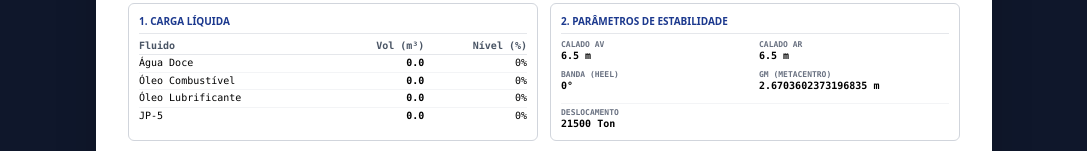
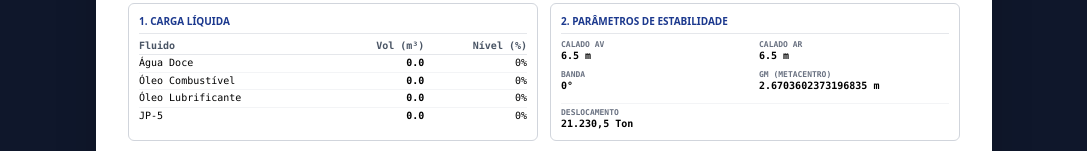
Before and after one commit to andersonscandido90-dotcom/CCMA140, a React (Vite) app: page / in a window 1280 px wide. Both pictures are taken after a click on the button "IMPRESSÃO / PDF". Shown: the part 214-365 px from the top of the page, without its empty margins (96-1183 px from the left). Built offline with nearby package versions, Linux system fonts and the light colour scheme.

Commit message:
feat(stability): sync displacement and add calculator
Enable automatic displacement updates in StabilityPanel
and implement hydrostatic calculation logic in
PrintReport to ensure data consistency.

```diff
--- a/src/components/PrintReport.tsx
+++ b/src/components/PrintReport.tsx
@@ -7,11 +7,82 @@ interface Props {
   onClose?: () => void;
 }
 
+function calculateDisplacement(draftForward: number, draftAft: number): number {
+  const meanDraft = (draftForward + draftAft) / 2;
+  const trim = draftForward - draftAft;
+
+  if (meanDraft <= 0) return 21500;
+
+  const hydrostaticTable = [
+    { draft: 7.5, valores: [26118.811, 25580.9, 25086.6, 24634.0] },
+    { draft: 7.4, valores: [25670.582, 25137.0, 24646.4, 24197.7] },
+    { draft: 7.3, valores: [25224.438, 24695.1, 24208.2, 23763.6] },
+    { draft: 7.2, valores: [24780.4, 24255.1, 23772.0, 23331.6] },
+    { draft: 7.1, valores: [24338.3, 23817.1, 23337.8, 22901.8] },
+    { draft: 7.0, valores: [23898.2, 23380.9, 22905.7, 22474.2] },
+    { draft: 6.9, valores: [23460.1, 22946.7, 22475.8, 22048.7] },
+    { draft: 6.8, valores: [23024.0, 22514.5, 22048.0, 21625.5] },
+    { draft: 6.7, valores: [22589.9, 22084.4, 21622.4, 21204.4] },
+    { draft: 6.6, valores: [22157.7, 21656.3, 21198.9, 20785.5] },
+    { draft: 6.5, valores: [21727.4, 21230.5, 20777.6, 20368.8] },
+    { draft: 6.4, valores: [21299.1, 20806.8, 20358.4, 19954.3] },
+    { draft: 6.3, valores: [20873.0, 20385.2, 19941.4, 19542.2] },
+    { draft: 6.2, valores: [20449.1, 19965.9, 19526.5, 19132.4] },
+    { draft: 6.1, valores: [20027.3, 19548.6, 19113.8, 18725.1] },
+    { draft: 6.0, valores: [19607.7, 19133.5, 18703.2, 18320.3] },
+    { draft: 5.9, valores: [19190.4, 18720.6, 18294.9, 17918.4] },
+    { draft: 5.8, valores: [18775.2, 18309.8, 17888.9, 17519.4] },
+    { draft: 5.7, valores: [18362.2, 17901.3, 17485.2, 17123.4] },
+    { draft: 5.6, valores: [17951.5, 17494.9, 17084.0, 16730.4] },
+    { draft: 5.5, valores: [17542.9, 17090.8, 16685.3, 16340.4] },
+    { draft: 5.4, valores: [17136.6, 16689.0, 16289.3, 15953.3] },
+    { draft: 5.3, valores: [16732.5, 16289.5, 15896.1, 15569.2] },
+    { draft: 5.2, valores: [16330.7, 15892.4, 15506.0, 15188.1] },
+    { draft: 5.1, valores: [15931.2, 15497.8, 15119.1, 14809.8] },
+    { draft: 5.0, valores: [15534.0, 15105.7, 14735.3, 14434.4] },
+  ];
+
+  const trimAbs = Math.abs(trim);
+  let C_index = 0, K_index = 0;
+  if (trim < 0) {
+    if (trimAbs > 1.0) { C_index = 1; K_index = 0; }
+    else { C_index = 2; K_index = 1; }
+  } else {
+    if (trimAbs > 1.0) { C_index = 1; K_index = 3; }
+    else { C_index = 1; K_index = 2; }
+  }
+
+  const sortedTable = [...hydrostaticTable].sort((a, b) => a.draft - b.draft);
+  let lower = sortedTable[0];
+  let upper = sortedTable[sortedTable.length - 1];
+
+  for (let i = 0; i < sortedTable.length - 1; i++) {
+    if (sortedTable[i].draft <= meanDraft && sortedTable[i + 1].draft >= meanDraft) {
+      lower = sortedTable[i];
+      upper = sortedTable[i + 1];
+      break;
+    }
+  }
+
+  const factor = lower.draft === upper.draft ? 0 : (meanDraft - lower.draft) / (upper.draft - lower.draft);
+  const C = lower.valores[C_index] + (upper.valores[C_index] - lower.valores[C_index]) * factor;
+  const K = lower.valores[K_index] + (upper.valores[K_index] - lower.valores[K_index]) * factor;
+  const T = C - K;
+  const S = T * trim;
+  const displacement = C + S;
+  return Math.max(0, Math.round(displacement * 10) / 10);
+}
+
 export default function PrintReport({ report, onClose }: Props) {
   const printSheetRef = useRef<HTMLDivElement>(null);
 
   const [year, month, day] = (report.date || new Date().toISOString().split('T')[0]).split('-');
   const formattedDate = `${day}/${month}/${year}`;
+
+  const currentDisplacement = calculateDisplacement(report.stability.draftForward, report.stability.draftAft);
+  const displayDisplacement = (report.stability.displacement && report.stability.displacement !== 21500)
+    ? report.stability.displacement
+    : currentDisplacement;
 
   const triggerPrint = () => {
     try {
@@ -172,7 +243,7 @@ export default function PrintReport({ report, onClose }: Props) {
                 <span className="font-bold">{report.stability.draftAft} m</span>
               </div>
               <div>
-                <span className="text-gray-500 block text-[8px] font-bold uppercase">Banda (Heel)</span>
+                <span className="text-gray-500 block text-[8px] font-bold uppercase">Banda</span>
                 <span className="font-bold">{report.stability.heel}°</span>
               </div>
               <div>
@@ -181,7 +252,7 @@ export default function PrintReport({ report, onClose }: Props) {
               </div>
               <div className="col-span-2 border-t border-gray-100 pt-1 mt-0.5">
                 <span className="text-gray-500 block text-[8px] font-bold uppercase">Deslocamento</span>
-                <span className="font-bold">{report.stability.displacement} Ton</span>
+                <span className="font-bold">{displayDisplacement.toLocaleString('pt-BR', { minimumFractionDigits: 1, maximumFractionDigits: 1 })} Ton</span>
               </div>
             </div>
           </div>
@@ -272,8 +343,8 @@ export default function PrintReport({ report, onClose }: Props) {
         )}
         </div>
 
-        {/* Signatures pushed to footer */}
-        <div className="mt-auto pt-6 border-t-2 border-black grid grid-cols-3 gap-6 text-center text-[10px] uppercase font-black">
+        {/* Signatures pushed to footer without top divider line */}
+        <div className="mt-auto pt-10 grid grid-cols-3 gap-6 text-center text-[10px] uppercase font-black">
           <div>
             <div className="border-b-2 border-black mb-2 w-4/5 mx-auto"></div>
             <span>SUPERVISOR DO CCM</span>
--- a/src/components/StabilityPanel.tsx
+++ b/src/components/StabilityPanel.tsx
@@ -162,12 +162,15 @@ const StabilityPanel: React.FC<Props> = ({ data, fuelData, onChange }) => {
     };
   }, [meanDraft, trim, data.draftForward, data.draftAft, hydrostaticTable]);
 
-  // === ATUALIZAR O GM ===
+  // === ATUALIZAR O GM E DESLOCAMENTO ===
   useEffect(() => {
     if (Math.abs(hydrostatics.gm - data.gm) > 0.001) {
       onChange('gm', hydrostatics.gm);
     }
-  }, [hydrostatics.gm, data.gm, onChange]);
+    if (Math.abs(hydrostatics.displacement - data.displacement) > 0.1) {
+      onChange('displacement', hydrostatics.displacement);
+    }
+  }, [hydrostatics.gm, hydrostatics.displacement, data.gm, data.displacement, onChange]);
 
   const displayDisplacement = hydrostatics.displacement;
 
```
